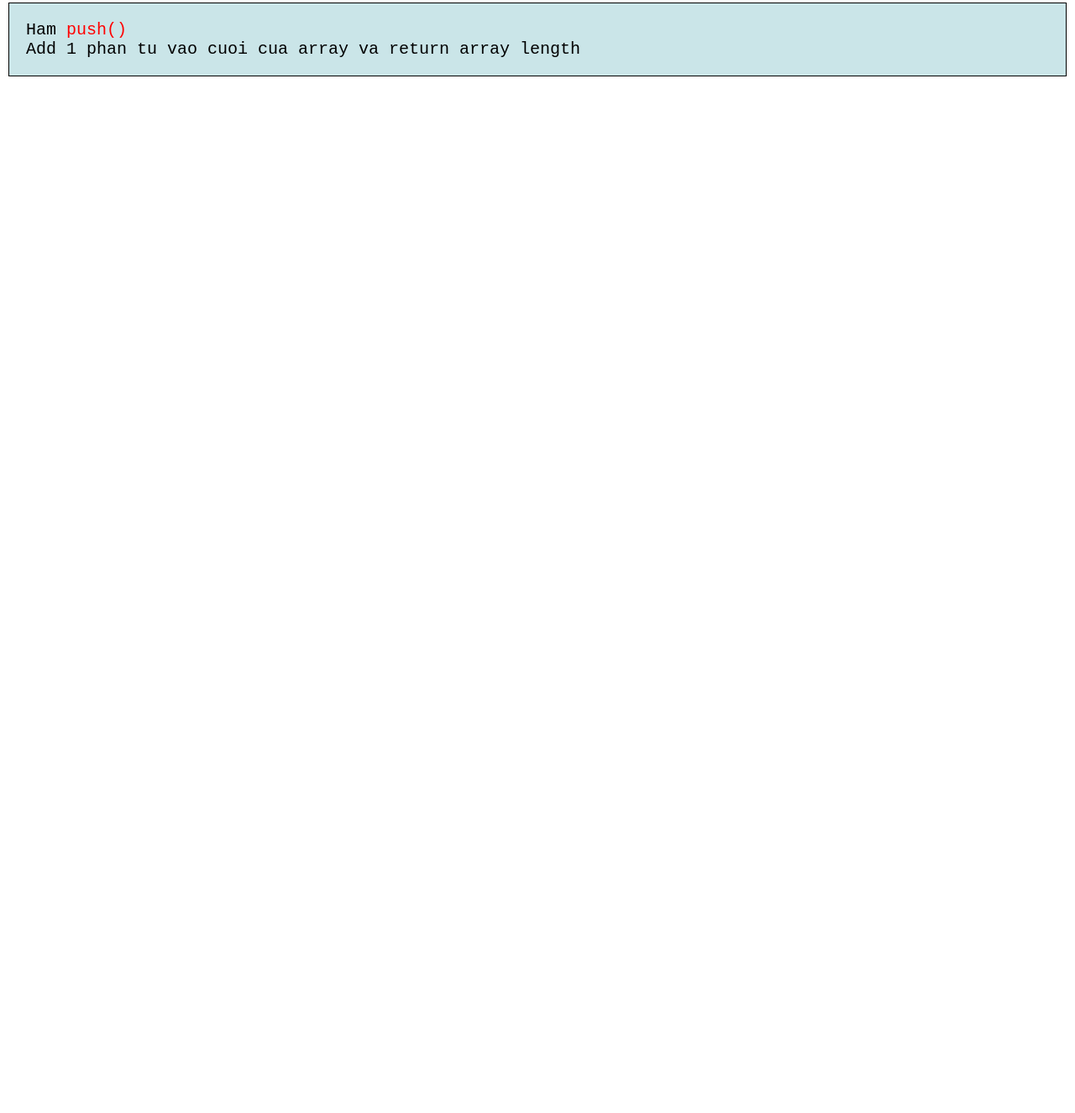
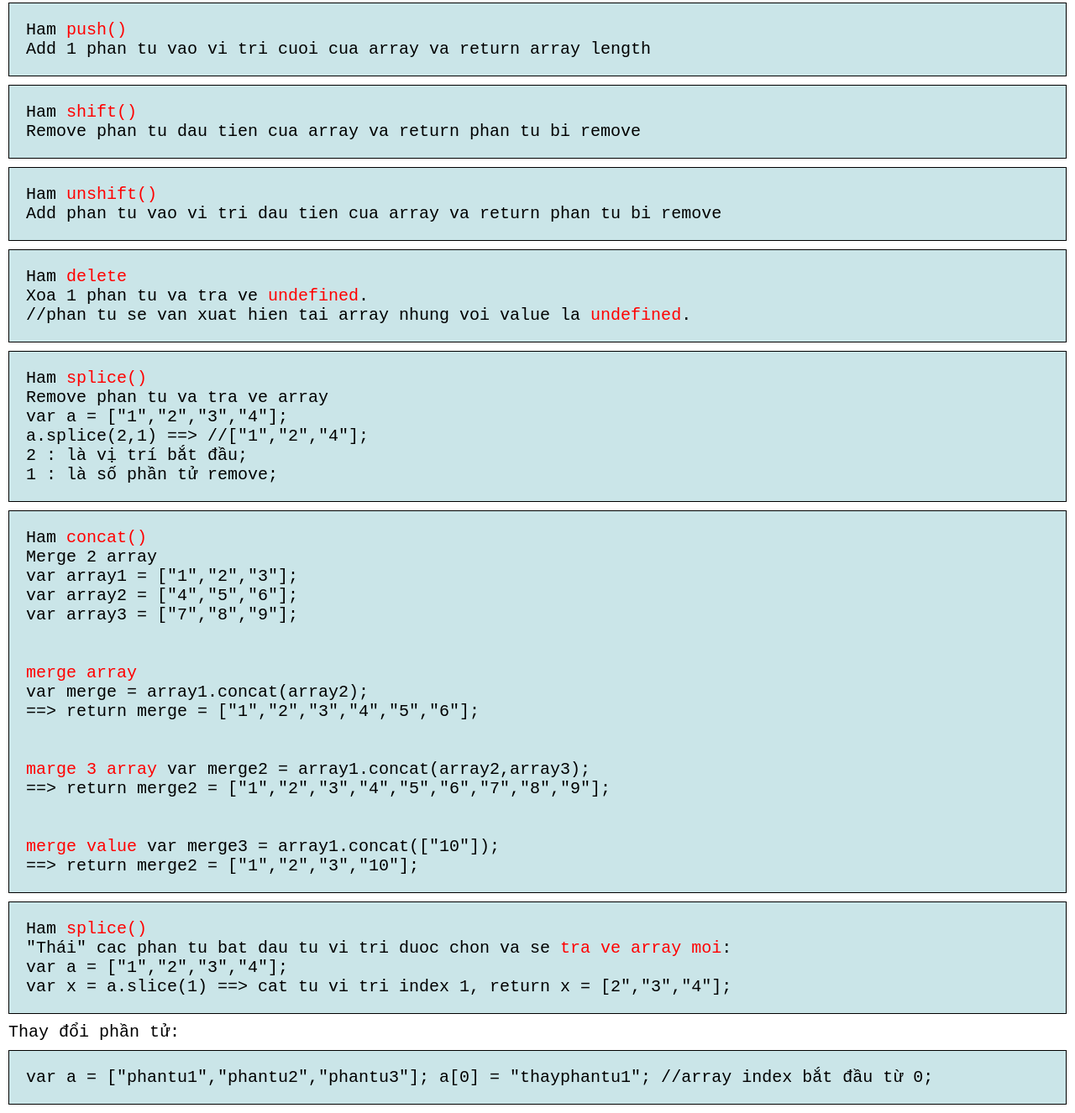
Before and after one commit to ledevthang/FrontEnd---4-handsome-guy, a plain HTML site: page seminar/Array/index.html in a window 1280 px wide. Shown: the part 2951-4277 px from the top of the page at 84% size. Before the commit the page ends 3052 px from the top, so only its background shows below. Drawn offline with Linux system fonts and the light colour scheme.

Commit message:
add array methods
add 3 methods

```diff
--- a/seminar/Array/index.html
+++ b/seminar/Array/index.html
@@ -124,7 +124,56 @@
 				</p>
 				<p class="zone">
 					Ham <span>push()</span><br>
-					Add 1 phan tu vao cuoi cua array va return array length<br>
+					Add 1 phan tu vao vi tri cuoi cua array va return array length<br>
+				</p>
+				<p class="zone">
+					Ham <span>shift()</span><br>
+					Remove phan tu dau tien cua array va return phan tu bi remove<br>
+				</p>
+				<p class="zone">
+					Ham <span>unshift()</span><br>
+					Add phan tu vao vi tri dau tien cua array va return phan tu bi remove<br>
+				</p>
+				<p class="zone">
+					Ham <span>delete</span><br>
+					Xoa 1 phan tu va tra ve <span>undefined</span>.<br>
+					//phan tu se van xuat hien tai array nhung voi value la <span>undefined</span>.
+				</p>
+				<p class="zone">
+					Ham <span>splice()</span><br>
+					Remove phan tu va tra ve array<br>
+					var a = ["1","2","3","4"];<br>
+					a.splice(2,1) ==> //["1","2","4"];<br>
+					2 : là vị trí bắt đầu;<br>
+					1 : là số phần tử remove;
+				</p>
+				<p class="zone">
+					Ham <span>concat()</span><br>
+					Merge 2 array<br>
+					var array1 = ["1","2","3"];<br>
+					var array2 = ["4","5","6"];<br>
+					var array3 = ["7","8","9"];<br><br><br>
+					<span>merge array</span><br>
+					var merge = array1.concat(array2);<br>
+					==> return merge = ["1","2","3","4","5","6"];<br><br><br>
+					<span>marge 3 array</span>
+					var merge2 = array1.concat(array2,array3);<br>
+					==> return merge2 = ["1","2","3","4","5","6","7","8","9"];<br><br><br>
+					<span>merge value</span>
+					var merge3 = array1.concat(["10"]);<br>
+					==> return merge2 = ["1","2","3","10"];
+				</p>
+				<p class="zone">
+					Ham <span>splice()</span><br>
+					"Thái" cac phan tu bat dau tu vi tri duoc chon va se <span>tra ve array moi</span>:<br>
+					var a = ["1","2","3","4"];<br>
+					var x = a.slice(1) ==> cat tu vi tri index 1, return x = [2","3","4"];
+				</p>
+				<p>Thay đổi phần tử:</p>
+				<p class="zone">
+					var a = ["phantu1","phantu2","phantu3"];
+					a[0] = "thayphantu1";
+					//array index bắt đầu từ 0;
 				</p>
 			</div>
 		</div>
```
